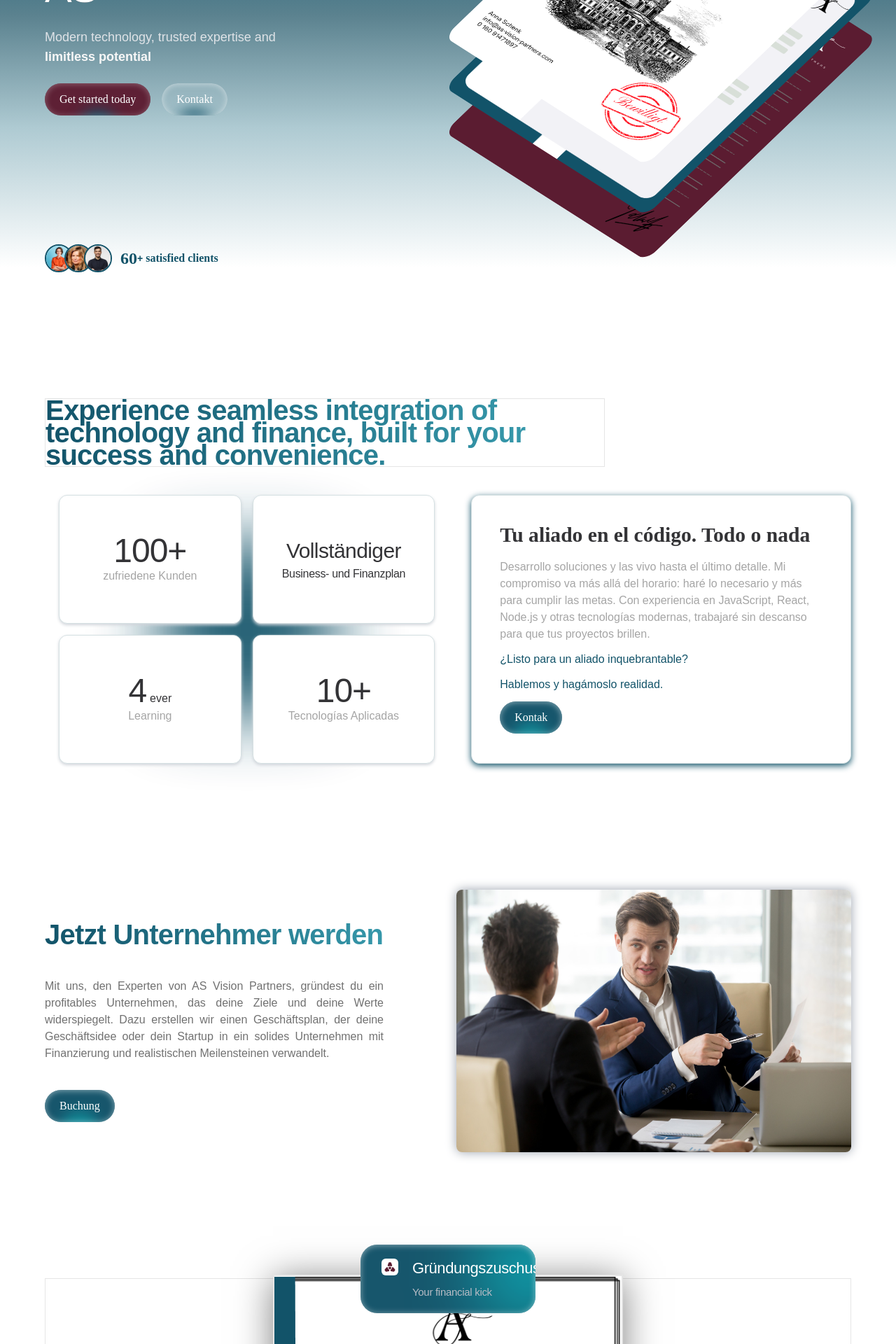
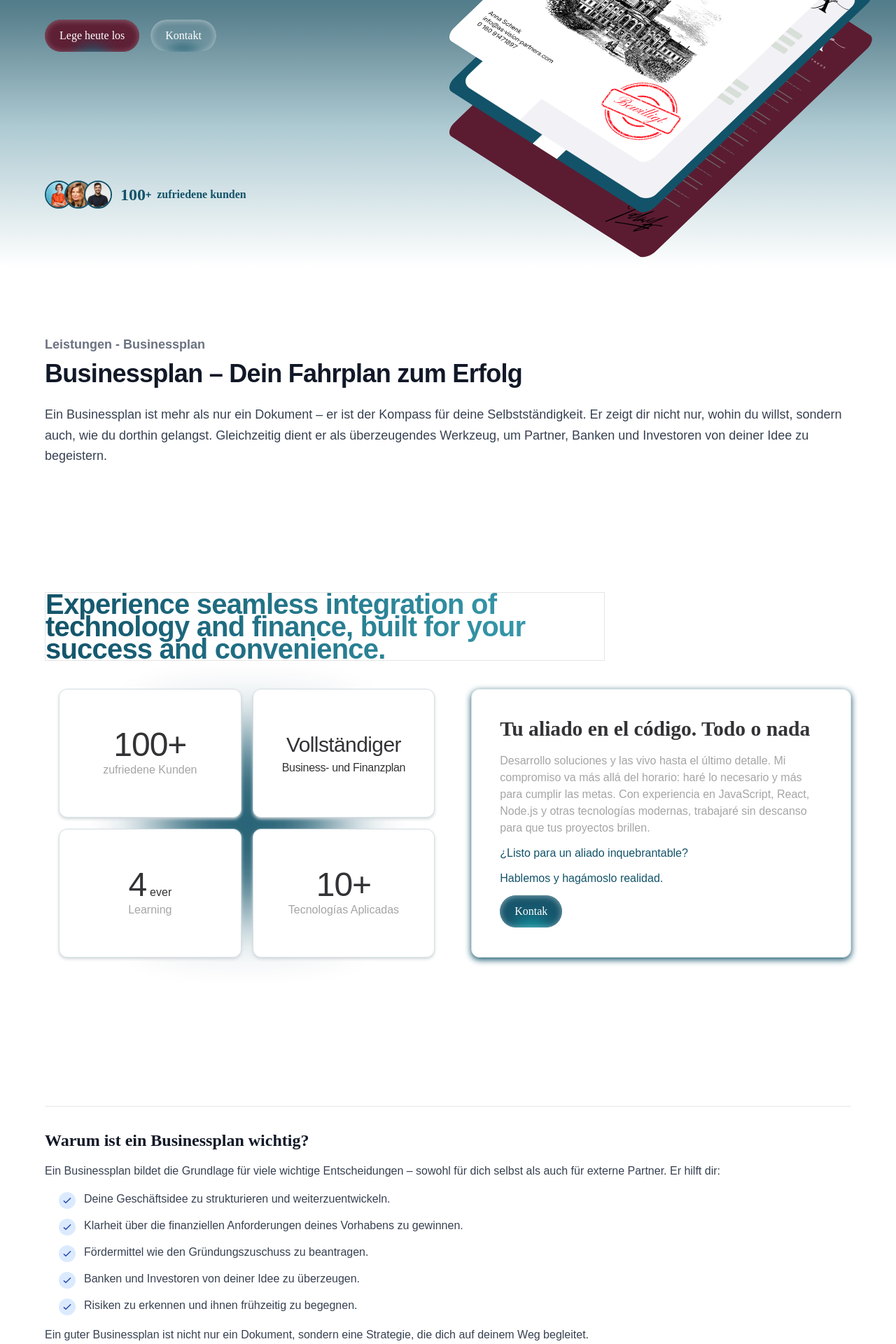
Before and after one commit to DiegoHrz/consulting-website, a Next.js app: page /leistungen/businessplan in a window 1280 px wide. Shown: the part 420-2340 px from the top of the page at 70% size. Built offline with nearby package versions, Linux system fonts and the light colour scheme; a web font is replaced by a local one.

Commit message:
Add referenzen

```diff
--- a/app/(main)/leistungen/businessplan/components/Hero.tsx
+++ b/app/(main)/leistungen/businessplan/components/Hero.tsx
@@ -16,7 +16,7 @@ const Hero = () => {
           <div className="max-w-[28rem]">
             leistungen
             <Title
-              text="Empower Your Financial Businessplan with AS"
+              text="Der perfekte Businessplan für dich mit AVP"
               textPosition="left"
               additionalClass="text-white font-normal"
               noLengthMax={true}
@@ -24,8 +24,8 @@ const Hero = () => {
           </div>
           <div>
             <p className="text-left max-w-[400px]  text-lg text-anna-white-dark">
-              Modern technology, trusted expertise and{" "}
-              <b className="text-anna-white">limitless potential</b>
+              Dein Businessplan für{" "}
+              <b className="text-anna-white">deinen Erfolg</b>
             </p>
           </div>
           {/* <div>
@@ -42,7 +42,7 @@ const Hero = () => {
                 <li>OV</li>
                 <li>Paypal</li>
               </ul> */}
-            <ButtonAnnaBurgundy text="Get started today" />
+            <ButtonAnnaBurgundy text="Lege heute los" />
             <ButtonAnnaTransparent text="Kontakt" />
           </div>
           {/* <div className="sm:mt-10">
@@ -85,11 +85,11 @@ const Hero = () => {
               </div>
               <div className="ml-3 flex items-center">
                 <span className="font-vollkornSC font-bold text-anna-blue text-[1.5rem]">
-                  60
+                  100
                 </span>
-                <span className="text-sm font-bold text-anna-blue mr-1">+</span>
+                <span className="text-sm font-bold text-anna-blue mr-2">+</span>
                 <span className="font-vollkornSC text-anna-blue font-semibold">
-                  satisfied clients
+                  zufriedene kunden
                 </span>
               </div>
             </div>
@@ -107,7 +107,7 @@ const Hero = () => {
           </div>
           <div className=" relative">
             <p className="text-anna-white-dark  text-sm max-w-40">
-              Smart, Secure and Seamless Solutions for Transactions
+              Individuell und überzeugend auf deine Wünsche angepasst
             </p>
             <div className="absolute top-2 left-1/2 -translate-x-1/2 z-[3]">
               <motion.div
--- a/app/(main)/leistungen/businessplan/components/Product.tsx
+++ b/app/(main)/leistungen/businessplan/components/Product.tsx
@@ -88,7 +88,7 @@ const Product = () => {
       </div>
       <div className="">
         {/* Hero Section */}
-        <div className="">
+        {/* <div className="">
           <h6 className="text-lg font-semibold text-gray-500 mb-2">
             Leistungen - Businessplan
           </h6>
@@ -102,10 +102,10 @@ const Product = () => {
             als überzeugendes Werkzeug, um Partner, Banken und Investoren von
             deiner Idee zu begeistern.
           </p>
-        </div>
+        </div> */}
 
         {/* Why Important Section */}
-        <div className="mb-12">
+        {/* <div className="mb-12">
           <div className="border-t border-gray-200 my-8"></div>
           <h2 className="text-2xl font-bold text-gray-900 mb-4">
             Warum ist ein Businessplan wichtig?
@@ -148,7 +148,7 @@ const Product = () => {
             Ein guter Businessplan ist nicht nur ein Dokument, sondern eine
             Strategie, die dich auf deinem Weg begleitet.
           </p>
-        </div>
+        </div> */}
 
         {/* Content Section */}
         <div className="mb-12">
--- a/app/(main)/leistungen/businessplan/page.tsx
+++ b/app/(main)/leistungen/businessplan/page.tsx
@@ -5,7 +5,7 @@ import Product from "./components/Product";
 
 import { Table } from "./components/Table";
 
-import PitchBusinessplan from "./components/PitchBusinessplan";
+
 import AppointmentBanner from "@/app/components/AppointmentBanner";
 
 const Businessplan = () => {
@@ -13,14 +13,72 @@ const Businessplan = () => {
     <div className="  h-full flex flex-col gap-[80px] md:gap-[150px]  lg:gap-[180px] ">
       <Hero />
       {/* <Intro /> */}
-
+      <div className="">
+        <h6 className="text-lg font-semibold text-gray-500 mb-2">
+          Leistungen - Businessplan
+        </h6>
+        <h1 className="text-3xl sm:text-4xl font-bold text-gray-900 mb-6">
+          Businessplan – Dein Fahrplan zum Erfolg
+        </h1>
+        <p className="text-lg text-gray-700 leading-relaxed">
+          Ein Businessplan ist mehr als nur ein Dokument – er ist der Kompass
+          für deine Selbstständigkeit. Er zeigt dir nicht nur, wohin du willst,
+          sondern auch, wie du dorthin gelangst. Gleichzeitig dient er als
+          überzeugendes Werkzeug, um Partner, Banken und Investoren von deiner
+          Idee zu begeistern.
+        </p>
+      </div>
       <Table />
-      <PitchBusinessplan
+      {/* <PitchBusinessplan
         image="/profile/profile.jpg"
         title="Jetzt Unternehmer werden"
         text="Mit uns, den Experten von AS Vision Partners, gründest du ein profitables Unternehmen, das deine Ziele und deine Werte widerspiegelt. Dazu erstellen wir einen Geschäftsplan, der deine Geschäftsidee oder dein Startup in ein solides Unternehmen mit Finanzierung und realistischen Meilensteinen verwandelt."
         button="Buchung"
-      />
+      /> */}
+          <div className="mb-12">
+          <div className="border-t border-gray-200 my-8"></div>
+          <h2 className="text-2xl font-bold text-gray-900 mb-4">
+            Warum ist ein Businessplan wichtig?
+          </h2>
+          <p className="text-gray-700 mb-4">
+            Ein Businessplan bildet die Grundlage für viele wichtige
+            Entscheidungen – sowohl für dich selbst als auch für externe
+            Partner. Er hilft dir:
+          </p>
+          <ul className="space-y-3 pl-5">
+            {[
+              "Deine Geschäftsidee zu strukturieren und weiterzuentwickeln.",
+              "Klarheit über die finanziellen Anforderungen deines Vorhabens zu gewinnen.",
+              "Fördermittel wie den Gründungszuschuss zu beantragen.",
+              "Banken und Investoren von deiner Idee zu überzeugen.",
+              "Risiken zu erkennen und ihnen frühzeitig zu begegnen.",
+            ].map((item, index) => (
+              <li key={index} className="flex items-start">
+                <span className="bg-blue-100 text-blue-800 rounded-full w-6 h-6 flex items-center justify-center mr-3 mt-0.5 flex-shrink-0">
+                  <svg
+                    className="w-4 h-4"
+                    fill="none"
+                    stroke="currentColor"
+                    viewBox="0 0 24 24"
+                    xmlns="http://www.w3.org/2000/svg"
+                  >
+                    <path
+                      strokeLinecap="round"
+                      strokeLinejoin="round"
+                      strokeWidth={2}
+                      d="M5 13l4 4L19 7"
+                    />
+                  </svg>
+                </span>
+                <span className="text-gray-700">{item}</span>
+              </li>
+            ))}
+          </ul>
+          <p className="text-gray-700 mt-4">
+            Ein guter Businessplan ist nicht nur ein Dokument, sondern eine
+            Strategie, die dich auf deinem Weg begleitet.
+          </p>
+        </div>
       <Product />
       {/* <ContactBanner /> */}
       <div className="mb-20 md:mb-36">
--- a/app/(main)/referenzen/recommendations/Recommendation9.tsx
+++ b/app/(main)/referenzen/recommendations/Recommendation9.tsx
@@ -27,7 +27,7 @@ const Recommendation9: React.FC = () => {
         </div>
         <div className="flex flex-col pt-1 sm:pt-0">
           <div>
-            <span className="font-vollkornSC  tracking-[3px]">German Ohl</span>
+            <span className="font-vollkornSC  tracking-[3px]">german ohl</span>
             <span className="mx-1" > - </span>
             <span className="text-sm font-vollkorn">Gründer</span>
           </div>
--- a/app/(main)/uber-uns/page.tsx
+++ b/app/(main)/uber-uns/page.tsx
@@ -42,7 +42,7 @@ const About = () => {
       {/* <Placeholder text="Uber uns" /> */}
       <div className="max-w-7xl mx-auto py-12 px-4 sm:px-6 lg:px-8">
         <p className="text-center text-sm uppercase text-gray-500 tracking-wide">
-        Tagtäglich unterstützen wir zahlreiche Unternehmer deutschlandweit
+          Tagtäglich unterstützen wir zahlreiche Unternehmer deutschlandweit
         </p>
         <div className="mt-6 flex flex-row flex-wrap justify-center">
           <div className="col-span-1 flex justify-center relative w-36 h-28 mx-5 ">
@@ -1227,7 +1227,7 @@ const About = () => {
             </h3>
             <p className="text-justify md:text-center my-10 max-w-4xl mx-auto">
               Wir freuen uns, dir die mit AS Vision Partners verbundenen
-              Genossenschaften vorzustellen. Durch diese langjährige,
+              Kooperationspartner vorzustellen. Durch diese langjährige,
               professionelle Zusammenarbeit werden optimale Voraussetzungen für
               die jungen Unternehmer von morgen geschaffen.
             </p>
--- a/app/components/AppointmentBanner.tsx
+++ b/app/components/AppointmentBanner.tsx
@@ -20,20 +20,20 @@ const AppointmentBanner: React.FC<AppointmentBannerProps> = ({
         className={` bg-gradient-to-r ${gradientColor} ${gradientColor2}  flex flex-col items-center gap-8 p-6  h-full justify-center text-center text-white`}
       >
         <Subtitle
-          text="Ready to Start?"
+          text="Bereit loszulegen?"
           color="white"
           position="center"
           size="4xl"
           mobileSize="text-3xl"
         />
         <p className="text-anna-white/70 mb-2 font-thin text-sm sm:text-base">
-          Unser Workflow – Schritt für Schritt zu deinem Erfolg
+          Unser Team führt dich zum Erfolg
         </p>
         <div className="flex flex-col sm:flex-row gap-3 sm:gap-4 w-full sm:w-auto justify-center">
           <button
             className={`rounded-3xl ${buttonColor}  text-anna-white font-medium font-cabin px-4 py-2 sm:px-5 text-sm sm:text-base hover:bg-red-700 duration-700 border border-anna-white`}
           >
-            Make an appointment
+            Vereinbare einen Termin
           </button>
 
           <button
```
Also changed, not shown: app/(main)/leistungen/buchhaltung/page.tsx (+3 -4 lines), app/(main)/referenzen/recommendations/Recommendation2.tsx (+9 -9 lines), app/(main)/referenzen/recommendations/Recommendation8.tsx (+11 -11 lines), app/components/ContactForm.tsx (+6 -11 lines), app/components/carousel/Carousel.tsx (+6 -6 lines), public/brands/brand8.jpg (added).
